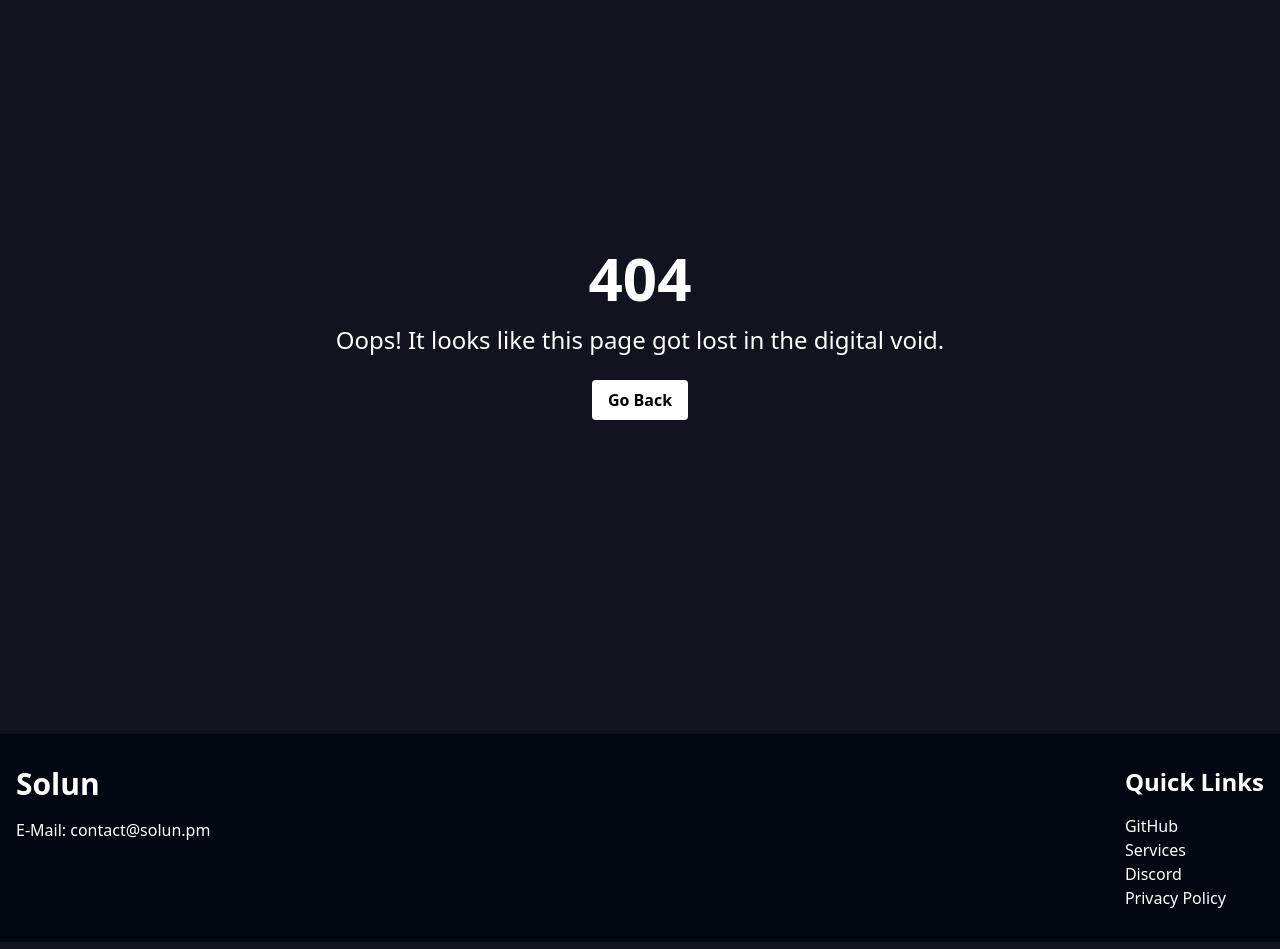
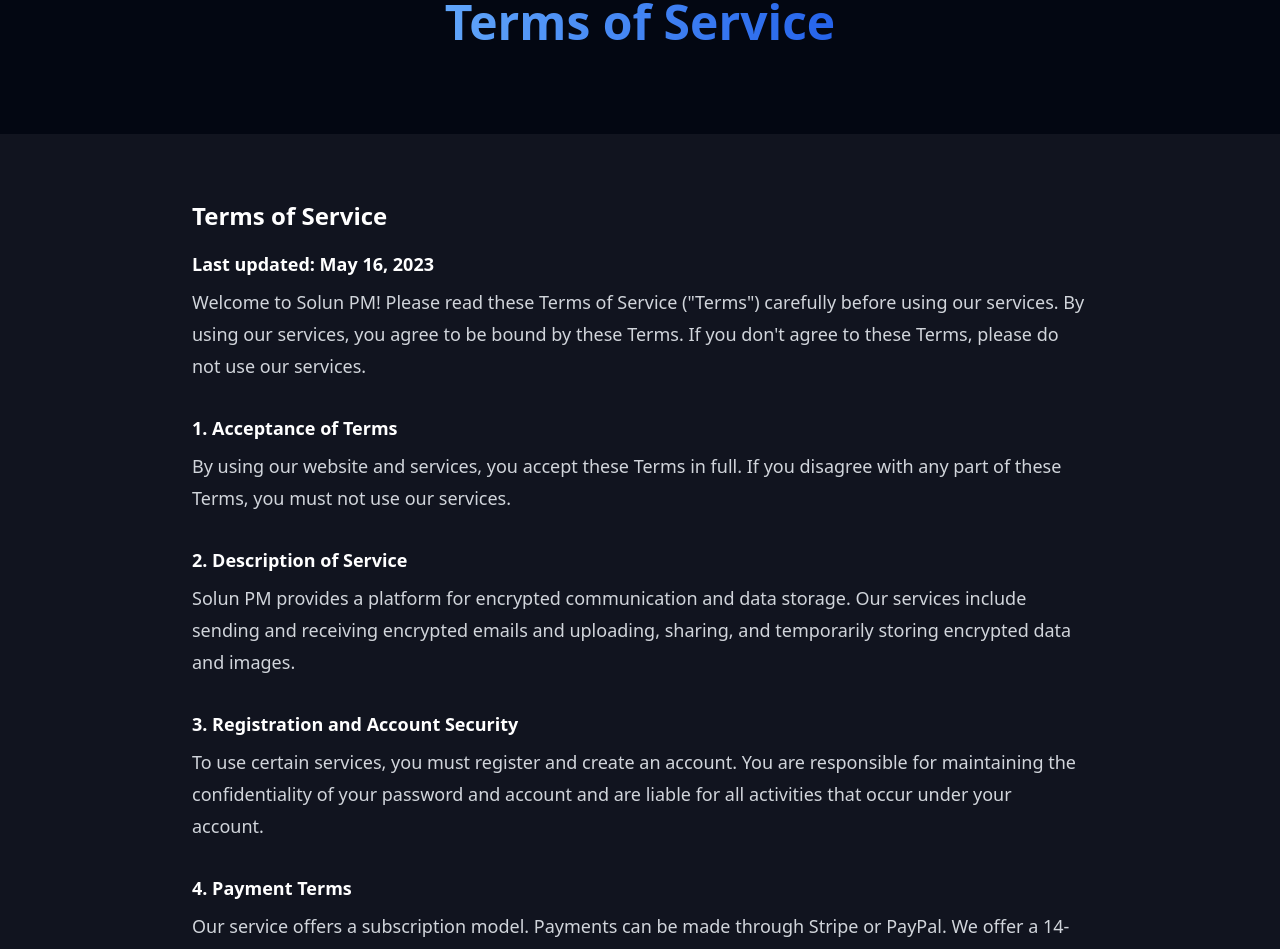
Before and after one commit to yd-915/solun, a Next.js app: page /tos in a window 1280 px wide. Before the commit this address had no page. Shown: the part 140-1089 px from the top of the page. Built offline with nearby package versions, Linux system fonts and the light colour scheme.

Commit message:
Added Terms of Service

```diff
--- /dev/null
+++ b/app/tos/page.tsx
@@ -0,0 +1,28 @@
+import WelcomerBlog from '@/components/welcomerBlog'
+import CTABanner from '@/components/CTABanner'
+import TosContent from '@/content/tos.mdx'
+
+export const metadata = {
+    title: 'Solun • Terms of Service',
+}
+
+export default function Privacy() {
+
+  return (
+    <div className="bg-primary min-h-screen">
+      <section>
+        <WelcomerBlog title="Terms of Service" />
+      </section>
+      <section>
+        <div className="container mx-auto px-4 md:px-20 py-8 md:py-16 h-full flex items-center justify-center">
+            <div className="prose prose-lg prose-invert max-w-4xl">
+                <TosContent />
+            </div>
+        </div>
+      </section>
+      <section>
+        <CTABanner />
+      </section>
+    </div>
+  )
+}
--- /dev/null
+++ b/content/tos.mdx
@@ -0,0 +1,39 @@
+### Terms of Service
+#### Last updated: May 16, 2023
+
+Welcome to Solun PM! Please read these Terms of Service ("Terms") carefully before using our services. By using our services, you agree to be bound by these Terms. If you don't agree to these Terms, please do not use our services.
+
+#### 1. **Acceptance of Terms**
+By using our website and services, you accept these Terms in full. If you disagree with any part of these Terms, you must not use our services.
+
+#### 2. **Description of Service**
+Solun PM provides a platform for encrypted communication and data storage. Our services include sending and receiving encrypted emails and uploading, sharing, and temporarily storing encrypted data and images.
+
+#### 3. **Registration and Account Security**
+
+To use certain services, you must register and create an account. You are responsible for maintaining the confidentiality of your password and account and are liable for all activities that occur under your account.
+
+#### 4. **Payment Terms**
+Our service offers a subscription model. Payments can be made through Stripe or PayPal. We offer a 14-day money-back guarantee. For refund requests, please contact payment@solun.pm.
+
+#### 5. **Privacy**
+We take privacy seriously. For more information, please refer to our Privacy Policy at solun.pm/privacy.
+
+#### 6. **User Content and Conduct**
+Solun PM is not responsible for the content of communication or data sent or stored by users via our services. However, we compare file hashes with a database for child pornography content to counter potential crimes. We reserve the right to suspend accounts when abuse or spam is reported to us.
+
+#### 7. **Limitation of Liability**
+
+We are not liable for any losses or damages that may arise from your use of our services. You acknowledge that we do not have access to your stored or sent data and are unable to review it.
+
+#### 8. **Changes to the Terms**
+We reserve the right to change these Terms at any time. If you are a registered user, we will notify you of significant changes via email. If you continue to use our services after such notification, it is assumed that you accept the changes. If you disagree with the changes, you must stop using our services.
+
+#### 9. **Termination**
+We reserve the right to suspend or delete your account in case of a breach of these Terms or in cases of abuse or spam. Upon termination, your account and all associated data will be treated according to our Privacy Policy.
+
+#### 10. **Governing Law and Jurisdiction**
+These Terms are governed by the laws of the Federal Republic of Germany and the Republic of Austria. In case of legal disputes, the jurisdiction will be the place of our headquarters.
+
+#### 11. **Contact**
+If you have any questions about these Terms, please contact us at contact@solun.pm
```
